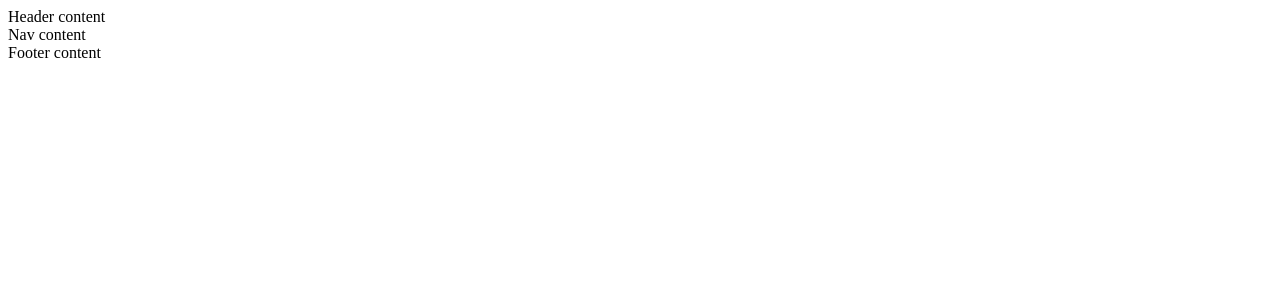
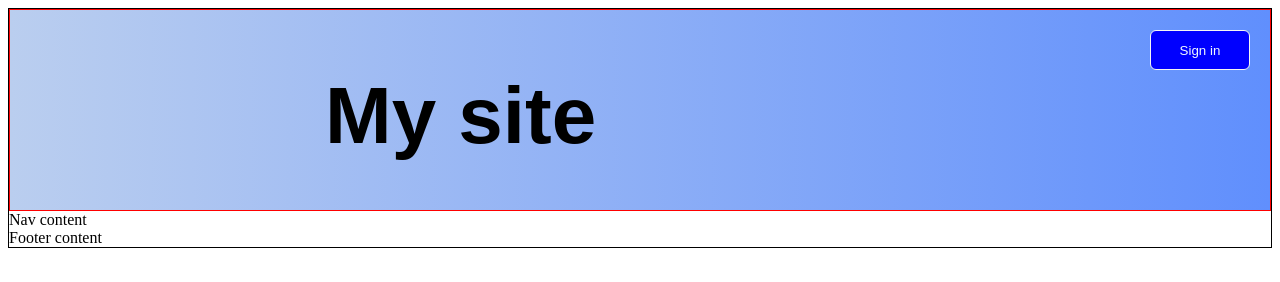
Before and after one commit to AliaksandrKrasnikau/html, a plain HTML site: page index.html in a window 1280 px wide. Drawn offline with Linux system fonts and the light colour scheme; a web font is replaced by a local one.

Commit message:
add header, login button, new font, apply styles for header content

```diff
--- a/index.html
+++ b/index.html
@@ -1,15 +1,19 @@
 <!DOCTYPE html>
 <html lang="en">
   <head>
-    <meta charset="UTF-8">
-    <meta http-equiv="X-UA-Compatible" content="IE=edge">
-    <meta name="viewport" content="width=device-width, initial-scale=1.0">
+    <meta charset="UTF-8" />
+    <meta http-equiv="X-UA-Compatible" content="IE=edge" />
+    <meta name="viewport" content="width=device-width, initial-scale=1.0" />
+    <link rel="stylesheet" href="https://fonts.googleapis.com/css?family=Sassy+Frass">
     <link rel="stylesheet" type="text/css" href="style/styles.css" />
     <title>Home</title>
   </head>
   <body>
     <div class="wrapper">
-        <header>Header content</header>
+      <header class="header-container">
+        <h1 class="header">My site</h1>
+        <button class="login-button">Sign in</button>
+      </header>
       <nav>Nav content</nav>
       <footer>Footer content</footer>
     </div>
--- a/style/styles.css
+++ b/style/styles.css
@@ -0,0 +1,32 @@
+.wrapper {
+    border: 1px solid black;
+}
+.header-container {
+    border: 1px solid red;
+    height: 200px;
+    background-image: linear-gradient(to right, rgb(186, 206, 239), rgb(96, 143, 253));
+
+}
+.header {
+    position: relative;
+    display: inline;
+    left: 25%;
+    top: 30%;
+    font-family: "Sassy Frass", sans-serif;
+    font-size: 500%;
+    width: fit-content;
+}
+.login-button {
+    position: relative;
+    float: right;
+    margin-top: 20px;
+    margin-right: 20px;
+    display: inline-block;
+    border-radius: 6px;
+    border: 1px solid whitesmoke;
+    color: aliceblue;
+    background-color: blue;
+    height: 20%;
+    width: 4%;
+    min-width: 100px;
+}
```
Lines whose indentation alone changed are shown as unchanged.
